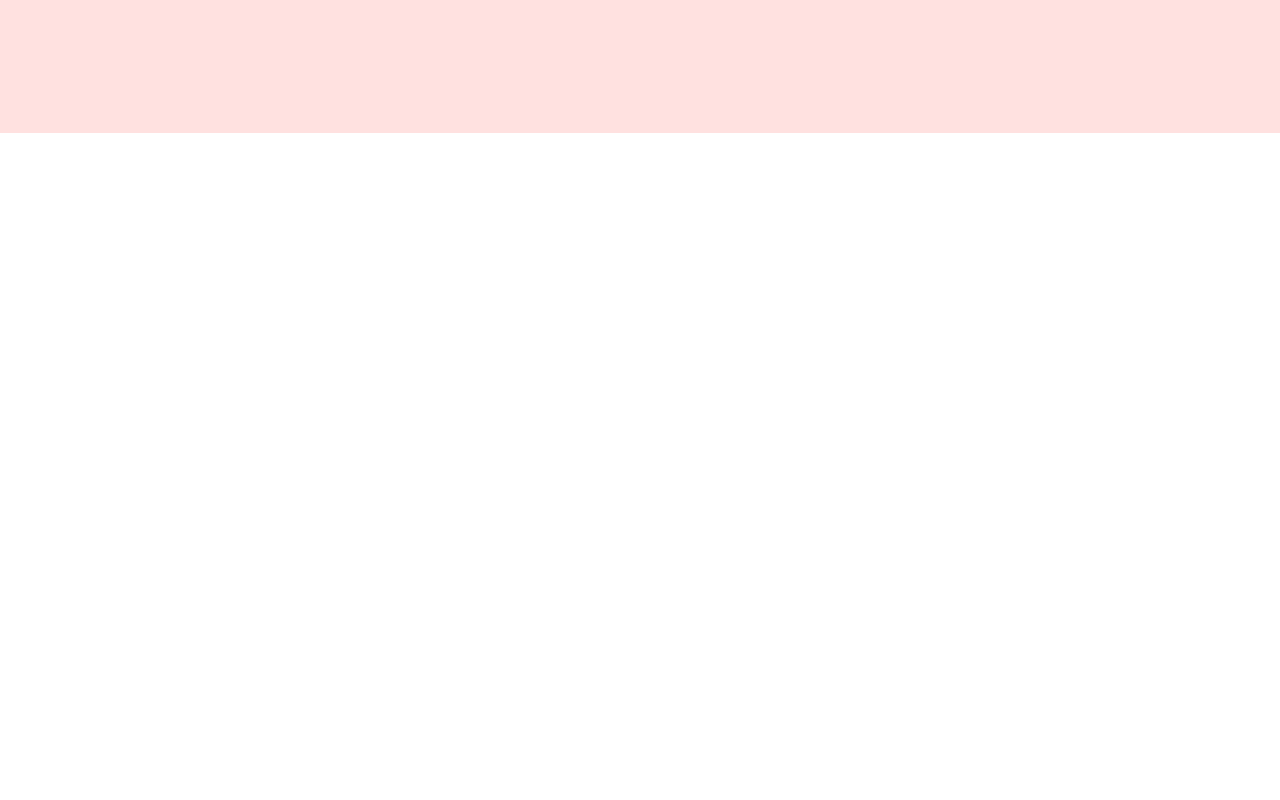
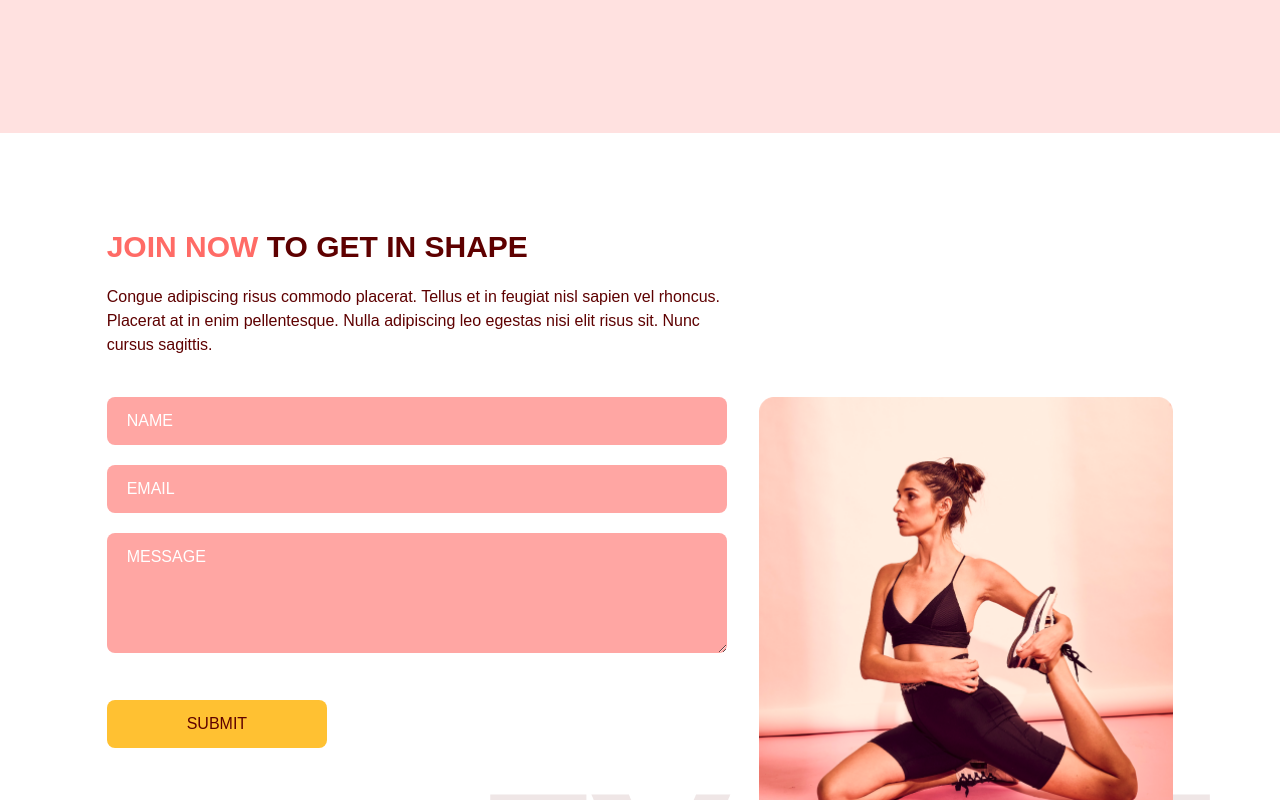
Before and after one commit to SaraMecinovic1/gym-website, a React (Vite) app: page / in a window 1280 px wide. Shown: the part 2860-3660 px from the top of the page. Before the commit the page ends 2993 px from the top, so only its background shows below. Built offline with nearby package versions, Linux system fonts and the light colour scheme.

Commit message:
finished contact us page completely

```diff
--- a/package.json
+++ b/package.json
@@ -14,7 +14,8 @@
     "framer-motion": "^11.5.6",
     "react": "^18.3.1",
     "react-anchor-link-smooth-scroll": "^1.0.12",
-    "react-dom": "^18.3.1"
+    "react-dom": "^18.3.1",
+    "react-hook-form": "^7.53.2"
   },
   "devDependencies": {
     "@eslint/js": "^9.9.0",
--- a/src/App.tsx
+++ b/src/App.tsx
@@ -4,6 +4,7 @@
 import Home from "./scenes/home";
 import Benefits from "./scenes/benefits";
 import OurClasses from "./scenes/ourClasses";
+import ContactUs from "./scenes/contactUs";
 
 function App() {
   const [selectedPage, setSelectedPage] = useState<Page>(Page.Home);
@@ -33,6 +34,7 @@
       <Home setSelectedPage={setSelectedPage} />
       <Benefits setSelectedPage={setSelectedPage} />
       <OurClasses setSelectedPage={setSelectedPage} />
+      <ContactUs setSelectedPage={setSelectedPage} />
     </div>
   );
 }
--- /dev/null
+++ b/src/scenes/contactUs/index.tsx
@@ -0,0 +1,158 @@
+import HText from "@/shared/HText";
+import { Page } from "@/shared/types";
+import { motion } from "framer-motion";
+import { useForm } from "react-hook-form";
+import ContactUsPageGraphic from "@/assets/ContactUsPageGraphic.png";
+
+type Props = {
+  setSelectedPage: (value: Page) => void;
+};
+
+const ContactUs = ({ setSelectedPage }: Props) => {
+  const inputStyles = `mb-5 w-full rounded-lg bg-primary-300
+  px-5 py-3 placeholder-white`;
+
+  const {
+    register,
+    trigger,
+    formState: { errors },
+  } = useForm();
+
+  const onSubmit = async (e: React.FormEvent<HTMLFormElement>) => {
+    const isValid = await trigger(); // Trigger validation
+    if (!isValid) {
+      e.preventDefault(); // Prevent form submission if validation fails
+    }
+  };
+
+  return (
+    <section id="contactus" className="mx-auto w-5/6 pt-24 pb-32">
+      <motion.div onViewportEnter={() => setSelectedPage(Page.ContactUs)}>
+        {/* HEADER */}
+        <motion.div
+          className="md:w-3/5"
+          initial="hidden"
+          whileInView="visible"
+          viewport={{ once: true, amount: 0.5 }}
+          transition={{ duration: 0.5 }}
+          variants={{
+            hidden: { opacity: 0, x: -50 },
+            visible: { opacity: 1, x: 0 },
+          }}
+        >
+          <HText>
+            {" "}
+            <span className="text-primary-500"> JOIN NOW</span> TO GET IN SHAPE
+          </HText>
+          <p className="my-5">
+            Congue adipiscing risus commodo placerat. Tellus et in feugiat nisl
+            sapien vel rhoncus. Placerat at in enim pellentesque. Nulla
+            adipiscing leo egestas nisi elit risus sit. Nunc cursus sagittis.
+          </p>
+        </motion.div>
+        <div className="mt-10 justify-between gap-8 md:flex">
+          <motion.div
+            className="mt-10 basis-3/5 md:mt-0"
+            initial="hidden"
+            whileInView="visible"
+            viewport={{ once: true, amount: 0.5 }}
+            transition={{ duration: 0.5 }}
+            variants={{
+              hidden: { opacity: 0, y: 50 },
+              visible: { opacity: 1, y: 0 },
+            }}
+          >
+            <form
+              target="_blank"
+              onSubmit={onSubmit}
+              action="https://formsubmit.co/da777cf8f760a0dc685e16718021d483"
+              method="POST"
+            >
+              <input
+                className={inputStyles}
+                type="text"
+                placeholder="NAME"
+                {...register("name", {
+                  required: true,
+                  maxLength: 100,
+                })}
+              />
+              {errors.name && (
+                <p className="mt-1 text-primary-500">
+                  {errors.name.type === "required" && "This field is required."}
+                  {errors.name.type === "maxLength" &&
+                    "Max length is 100 char."}
+                </p>
+              )}
+
+              <input
+                className={inputStyles}
+                type="text"
+                placeholder="EMAIL"
+                {...register("email", {
+                  required: true,
+                  pattern: /^[A-Z0-9._%+-]+@[A-Z0-9.-]+\.[A-Z]{2,}$/i,
+                })}
+              />
+              {errors.email && (
+                <p className="mt-1 text-primary-500">
+                  {errors.email.type === "required" &&
+                    "This field is required."}
+                  {errors.email.type === "pattern" && "Invalid email address."}
+                </p>
+              )}
+
+              <textarea
+                className={inputStyles}
+                placeholder="MESSAGE"
+                rows={4}
+                cols={50}
+                {...register("message", {
+                  required: true,
+                  maxLength: 2000,
+                })}
+              />
+              {errors.message && (
+                <p className="mt-1 text-primary-500">
+                  {errors.message.type === "required" &&
+                    "This field is required."}
+                  {errors.message.type === "maxLength" &&
+                    "Max length is 2000 char."}
+                </p>
+              )}
+
+              <button
+                type="submit"
+                className="mt-5 rounded-lg bg-secondary-500 px-20 py-3 transition duration-500 hover:text-white"
+              >
+                SUBMIT
+              </button>
+            </form>
+          </motion.div>
+
+          <motion.div
+            className="relative mt-16 basis-2/5 md:mt-0"
+            initial="hidden"
+            whileInView="visible"
+            viewport={{ once: true, amount: 0.5 }}
+            transition={{ delay: 0.2, duration: 0.5 }}
+            variants={{
+              hidden: { opacity: 0, y: 50 },
+              visible: { opacity: 1, y: 0 },
+            }}
+          >
+            <div className="w-full before:absolute before:-bottom-20 before:-right-10 before:z-[-1] md:before:content-evolvetext">
+              <img
+                className="w-full"
+                alt="contact-us-page-graphic"
+                src={ContactUsPageGraphic}
+              />
+            </div>
+          </motion.div>
+        </div>
+      </motion.div>
+    </section>
+  );
+};
+
+export default ContactUs;
--- a/src/scenes/ourClasses/Class.tsx
+++ b/src/scenes/ourClasses/Class.tsx
@@ -8,7 +8,7 @@
   const overlayStyles = `p-5 absolute z-30 flex
         h-full w-full flex-col items-center justify-center
         whitespace-normal bg-primary-500 text-center text-white
-        transition duration-500 opacity-0 group-hover:opacity-90`;
+        transition duration-500 opacity-0 hover:opacity-90`;
 
   return (
     <li className="relative w-[400px] h-[380px] flex-shrink-0 group">
```
Also changed, not shown: 1 other file (tests, documents, lock files or other folders).
